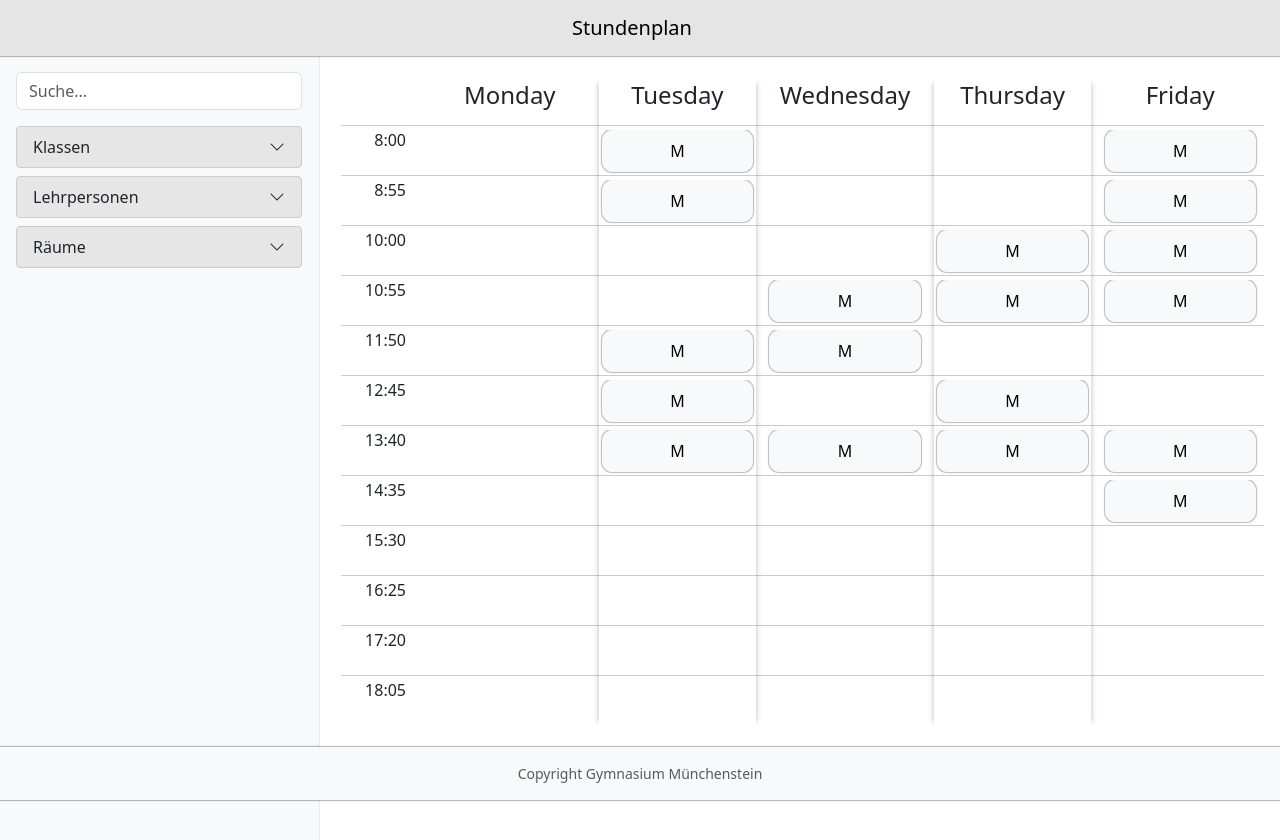
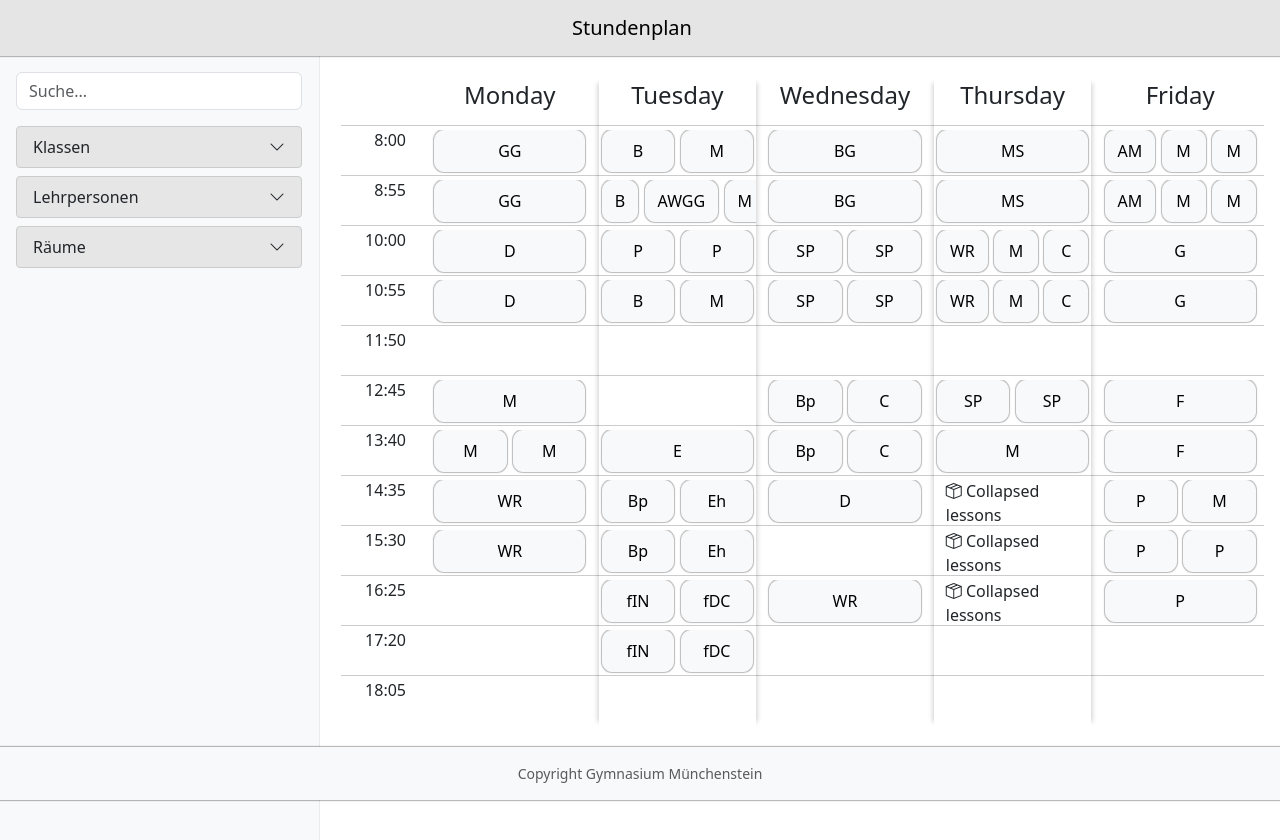
Before and after one commit to gymmuenchenstein/gym-lessons-angular-application, an Angular app: page / in a window 1280 px wide. Shown: the top 840 px of the page. Built offline with nearby package versions, Linux system fonts and the light colour scheme.

Commit message:
solved display-width lesson issue

```diff
--- /dev/null
+++ b/src/app/view/components/multilesson/multilesson.component.html
@@ -0,0 +1,5 @@
+<div class="offcanvas-header">
+    <button type="button" class="btn-close" aria-label="Close"
+            (click)="offcanvasService.dismiss('Cross click')"></button>
+</div>
+<div class="lesson btn btn-light box-shadow" *ngFor="let lesson of lessons" (click)="broker.setSelectEntry(lesson);offcanvasService.dismiss('Opened lesson');offcanvasService.open(DetailsComponent, {position: 'end'});">{{lesson.lesson}}</div>
--- /dev/null
+++ b/src/app/view/components/multilesson/multilesson.component.scss
@@ -0,0 +1,13 @@
+@import "../timetable/timetable.component";
+
+:host {
+    padding: 0.5rem;
+}
+
+.lesson {
+    align-items: center;
+    border-radius: 10px;
+    padding: $paddingLesson;
+    margin: 0.5rem;
+    height: $heightLesson;
+}
--- /dev/null
+++ b/src/app/view/components/multilesson/multilesson.component.ts
@@ -0,0 +1,32 @@
+import {Component, inject} from '@angular/core';
+import {CalendarDataEntry} from "../../../services/calendar-data/data-entries/calendar-data-entry";
+import {CalendarDataBrokerService} from "../../../services/calendar-data/calendar-data-broker.service";
+import {NgbOffcanvas} from "@ng-bootstrap/ng-bootstrap";
+import {NgForOf} from "@angular/common";
+import {DetailsComponent} from "../details/details.component";
+
+@Component({
+  selector: 'app-multilesson',
+  standalone: true,
+    imports: [
+        NgForOf
+    ],
+  templateUrl: './multilesson.component.html',
+  styleUrl: './multilesson.component.scss'
+})
+export class MultilessonComponent {
+
+    protected offcanvasService = inject(NgbOffcanvas);
+
+    protected lessons: CalendarDataEntry[] = [];
+
+    constructor(protected broker: CalendarDataBrokerService) {
+
+    }
+
+    setLessons(lessons: CalendarDataEntry[]) {
+        this.lessons = lessons;
+    }
+
+    protected readonly DetailsComponent = DetailsComponent;
+}
--- a/src/app/view/components/timetable/timetable.component.html
+++ b/src/app/view/components/timetable/timetable.component.html
@@ -9,9 +9,21 @@
         <p class="day-title">{{weekdays[i]}}</p>
         <div class="index indexlesson{{indice}}" *ngFor="let indice of lessonindices">
             <div class="subindex row">
-                <div class="lesson col btn btn-light box-shadow" *ngFor="let lesson of getdatabylessenindex(indice, day)" (click)="broker.setSelectEntry(lesson);openEnd()">
-                    <span class="span {{lesson.lesson}}" >{{lesson.lesson}} </span>
-                </div>
+
+                @if (isCollapsibleIndex(indice, day) == 1) {
+
+                    <div class="lesson col btn btn-light box-shadow" *ngFor="let lesson of getdatabylessenindex(indice, day)" (click)="broker.setSelectEntry(lesson);openEnd()">
+                        <span class="span {{lesson.lesson}}" >{{lesson.lesson}}</span>
+                    </div>
+
+                } @else if (isCollapsibleIndex(indice, day) == 2) {
+
+                    <div class="col expansionButton" (click)="openMultilesson(getdatabylessenindex(indice, day))">
+                        <i class="bi bi-box-seam"></i> Collapsed lessons
+                    </div>
+
+                }
+
             </div>
         </div>
     </div>
--- a/src/app/view/components/timetable/timetable.component.ts
+++ b/src/app/view/components/timetable/timetable.component.ts
@@ -1,10 +1,11 @@
-import {Component, inject, TemplateRef} from '@angular/core';
-import {NgClass, NgForOf} from "@angular/common";
+import {Component, inject} from '@angular/core';
+import {NgClass, NgForOf, NgIf} from "@angular/common";
 import {CalendarDataBrokerService} from "../../../services/calendar-data/calendar-data-broker.service";
 import {CalendarDataEntry} from "../../../services/calendar-data/data-entries/calendar-data-entry";
 import {NgbOffcanvas} from "@ng-bootstrap/ng-bootstrap";
 import {DetailsComponent} from "../details/details.component";
 import {CalendarFilterService} from "../../../services/calendar-filter/calendar-filter.service";
+import {MultilessonComponent} from "../multilesson/multilesson.component";
 
 // @ts-ignore
 @Component({
@@ -12,7 +13,8 @@
     standalone: true,
     imports: [
         NgForOf,
-        NgClass
+        NgClass,
+        NgIf
     ],
     templateUrl: './timetable.component.html',
     styleUrl: './timetable.component.scss'
@@ -21,14 +23,19 @@
 export class TimetableComponent {
     protected data: CalendarDataEntry[] = [];
     protected lessonindices = [1, 2, 3, 4, 5, 6, 7, 8, 9, 10, 11, 12];
-    protected lessontimes = [ "8:00", "8:55", "10:00", "10:55", "11:50", "12:45", "13:40", "14:35", "15:30", "16:25", "17:20", "18:05" ]
-    protected weekdays = [ "Monday", "Tuesday", "Wednesday", "Thursday", "Friday" ]
+    protected lessontimes = ["8:00", "8:55", "10:00", "10:55", "11:50", "12:45", "13:40", "14:35", "15:30", "16:25", "17:20", "18:05"]
+    protected weekdays = ["Monday", "Tuesday", "Wednesday", "Thursday", "Friday"]
     protected days: number[] = [1, 2, 3, 4, 5];
 
     private offcanvasService = inject(NgbOffcanvas);
 
     openEnd() {
         this.offcanvasService.open(DetailsComponent, {position: 'end'});
+    }
+
+    openMultilesson(lessons: CalendarDataEntry[]) {
+        const offcanvasRef = this.offcanvasService.open(MultilessonComponent, {position: 'end'});
+        (offcanvasRef.componentInstance as MultilessonComponent).setLessons(lessons);
     }
 
     constructor(protected broker: CalendarDataBrokerService, protected filter: CalendarFilterService) {
@@ -44,9 +51,9 @@
                 this.data = data.export()
             }
         )
-        setTimeout(() => {
+        /*setTimeout(() => {
             this.filter.teacher({teacher: "Steiner Janik"})
-        }, 1500)
+        }, 1500)*/
     }
 
     /*
@@ -59,6 +66,16 @@
             console.log(this.days)
         }
     */
+    isCollapsibleIndex(index: number, day: any) {
+        const data = this.data.filter(lesson => lesson.index == index && lesson.datetime?.day() == day);
+        if (data.length == 0)
+            return 0;
+        else if (data.length <= 3)
+            return 1;
+        else
+            return 2;
+    }
+
     getdatabylessenindex(index: number, day: any) {
         return this.data.filter(lesson => lesson.index == index && lesson.datetime?.day() == day);
     }
```
Also changed, not shown: 1 other file (tests, documents, lock files or other folders).
